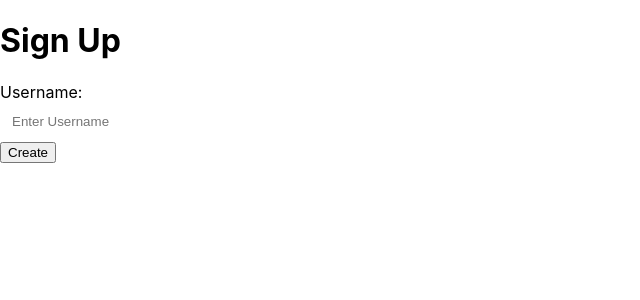
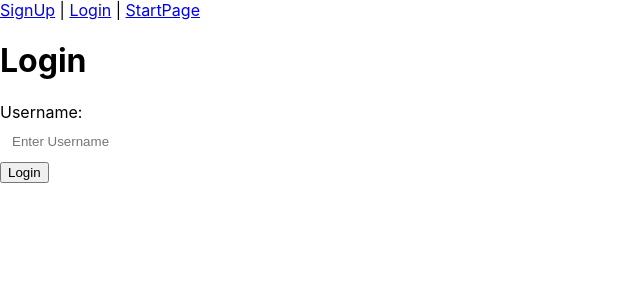
Before and after one commit to EmirU116/web-project, a React (Create React App) app in the folder front/: page /login in a window 1280 px wide. Shown: the top 300 px of the page, without its empty margins (0-640 px from the left). Built offline with nearby package versions, Linux system fonts and the light colour scheme; no server answers.

Commit message:
implemented login and signup features, checks if username exists or not and can create a 'login account' that is pretty basic

```diff
--- a/front/src/App.js
+++ b/front/src/App.js
@@ -1,16 +1,26 @@
 import logo from './logo.svg';
 import './App.css';
+import { BrowserRouter as Router, Route, Routes, Link } from "react-router-dom";
 
 
 import StartPage from './Component/StartPage/StartPage';
 import CreateUser from './Component/profile/create/createUser';
-
+import Login from './Component/profile/loginfolder/login';
 
 function App() {
   return (
-    <div>
-      <CreateUser />
-    </div>
+    <Router>
+      <nav>
+        <Link to="/signup">SignUp</Link> | <Link to="/login">Login</Link> | <Link to="/">StartPage</Link>
+      </nav>
+      <Routes>
+        <Route path="/signup" element={<CreateUser />} />
+        <Route path="/login" element={<Login />} />
+      </Routes>
+      <div>
+      </div>
+
+    </Router>
   );
 }
 
--- a/front/src/Component/profile/create/createUser.jsx
+++ b/front/src/Component/profile/create/createUser.jsx
@@ -20,11 +20,13 @@ export default function CreateUser() {
         // Get stored user or empty array
         const user = JSON.parse(localStorage.getItem('user')) || [];
 
+        // Checks if username already exists
         if(user.includes(username)){
             alert('Username already exists');
             return;
         }
 
+        // Updates the user array with the new username
         user.push(username);
         localStorage.setItem('user', JSON.stringify(user));
 
--- /dev/null
+++ b/front/src/Component/profile/loginfolder/login.jsx
@@ -0,0 +1,31 @@
+import React, { useState } from 'react';
+
+export default function Login() {
+    const [username, setUsername] = useState("");
+
+    const handleChange = (e) => {
+        setUsername(e.target.value);
+    }
+
+    const handleLogin = () => {
+        const users = JSON.parse(localStorage.getItem('user')) || [];
+
+        if(users.includes(username)){
+            alert('Login Successful');
+        }
+        else{
+            alert('User does not exist, please sign up');
+        }
+    }
+
+    return (
+    <div>
+        <h1>Login</h1>
+        <div className='loginContainer'>
+            <label>Username:</label>
+            <input type='text' value={username} onChange={handleChange} placeholder='Enter Username' />
+        </div>
+        <button onClick={handleLogin}>Login</button>
+    </div>
+  )
+}
```
